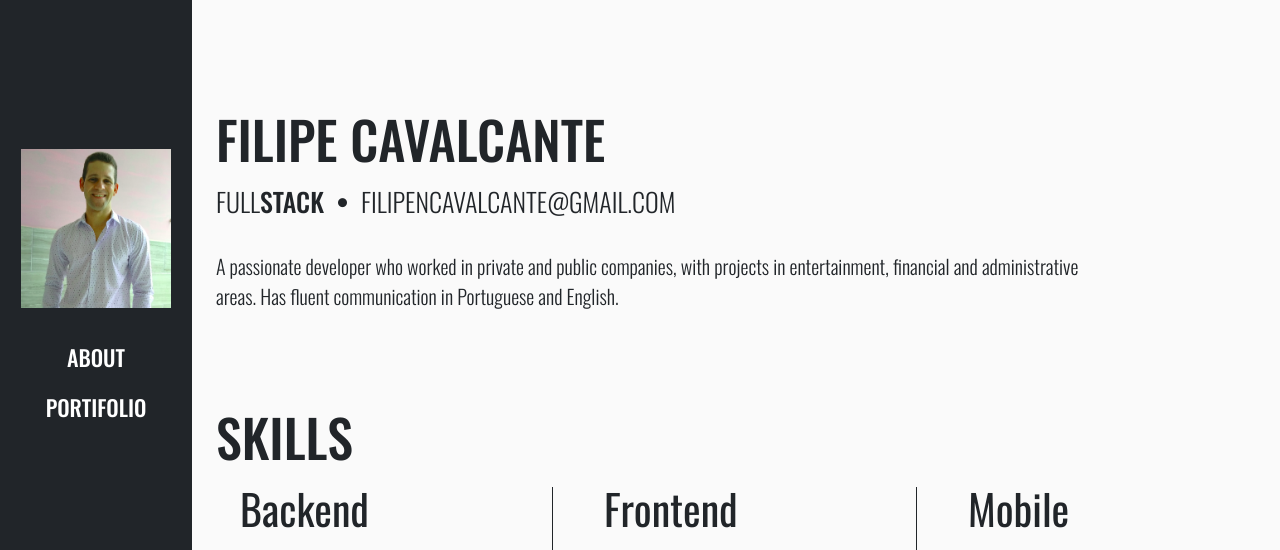
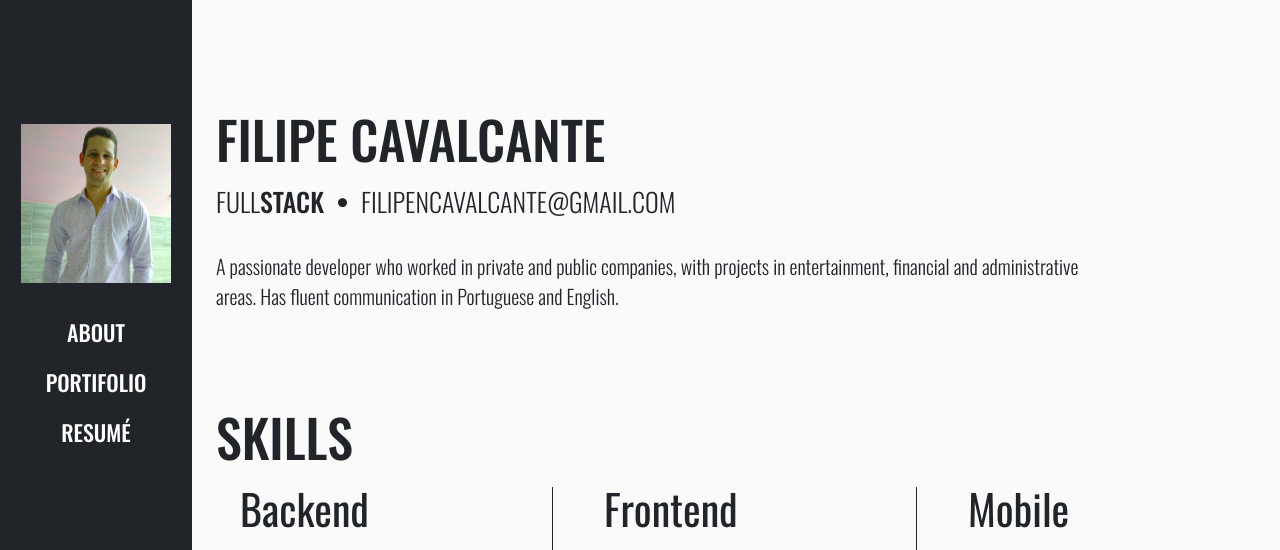
Before and after one commit to FilipeHub/portifolio, a website: page index.html in a window 1280 px wide. Shown: the top 550 px of the page. Drawn offline with nearby package versions, Linux system fonts and the light colour scheme.

Commit message:
Adding resumé

```diff
--- a/index.html
+++ b/index.html
@@ -26,6 +26,7 @@
       <div class="menu-items menu-items-disable link">
         <a href="#about">About</a>
         <a href="#portifolio">Portifolio</a>
+        <a href="https://bit.ly/ResumeFilipeCavalcante">Resumé</a>
       </div>
     </section>
     <section class="sidebar">
@@ -33,6 +34,7 @@
       <ul class="links">
         <li class="link"><a href="#about">About</a></li>
         <li class="link"><a href="#portifolio">Portifolio</a></li>
+        <li class="link"><a href="https://bit.ly/ResumeFilipeCavalcante">Resumé</a></li>
       </ul>
       <div class="logos">
         <a target="_blank" href="https://github.com/FilipeHub"><i class="fa fa-github" aria-hidden="true"></i></a>
```
Also changed, not shown: README.md.
